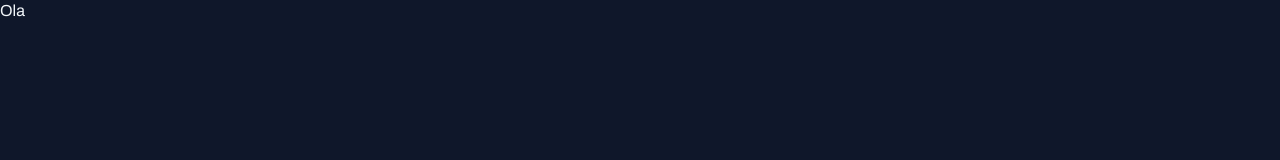
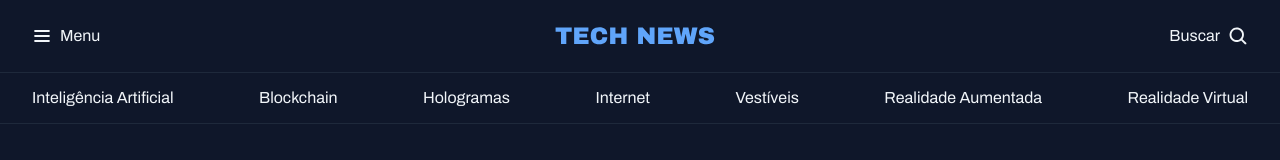
Before and after one commit to jonatasoliveiraa/Portal-de-noticias, a plain HTML site: page index.html in a window 1280 px wide. Drawn offline with Linux system fonts and the light colour scheme.

Commit message:
finalized header

```diff
--- a/index.html
+++ b/index.html
@@ -12,7 +12,31 @@
     <link rel="stylesheet" href="./styles/index.css" />
     <title>Portal de Notícias</title>
   </head>
+
   <body>
-        <p>Ola</p>
+    <header class="container">
+      <nav class="primaryNav">
+        <div>
+          <img src="./assets/icons/List.svg" alt="icone de menu" />
+          <span>Menu</span>
+        </div>
+        <div>
+          <img src="./assets/Logo.svg" alt="Logo" />
+        </div>
+        <div>
+          <span>Buscar</span>
+          <img src="./assets/icons/MagnifyingGlass.svg" alt="icone de lupa" />
+        </div>
+      </nav>
+      <nav class="secondNav">
+        <a href="">Inteligência Artificial</a>
+        <a href="">Blockchain</a>
+        <a href="">Hologramas</a>
+        <a href="">Internet</a>
+        <a href="">Vestíveis</a>
+        <a href="">Realidade Aumentada</a>
+        <a href="">Realidade Virtual</a>
+      </nav>
+    </header>
   </body>
 </html>
--- a/styles/global.css
+++ b/styles/global.css
@@ -30,6 +30,7 @@ body {
 a {
   text-decoration: none;
   color: inherit;
+  display: inherit;
 }
 
 a:hover {
@@ -41,6 +42,10 @@ h2,
 h3 {
   font: inherit;
 }
+.container {
+  max-width: 1280px;
+  margin-inline: auto;
+}
 
 ul {
   list-style: none;
--- /dev/null
+++ b/styles/header.css
@@ -0,0 +1,21 @@
+.primaryNav {
+  display: flex;
+  justify-content: space-between;
+  align-items: center;
+  padding: 20px 32px;
+}
+
+.primaryNav div {
+  display: flex;
+  align-items: center;
+  gap: 8px;
+}
+
+.secondNav {
+  display: grid;
+  grid-auto-flow: column;
+  justify-content: space-between;
+  padding: 14px 32px;
+  border-top: 1px solid var(--stroke-color);
+  border-bottom: 1px solid var(--stroke-color);
+}
--- a/styles/index.css
+++ b/styles/index.css
@@ -1 +1,2 @@
 @import url(global.css);
+@import url(header.css);
```
Lines whose indentation alone changed are shown as unchanged.
